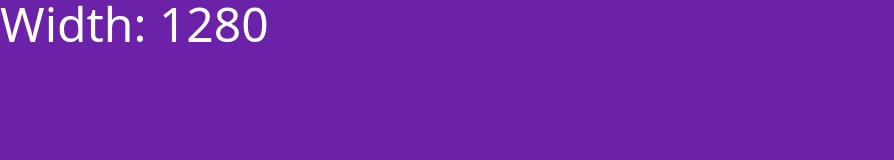
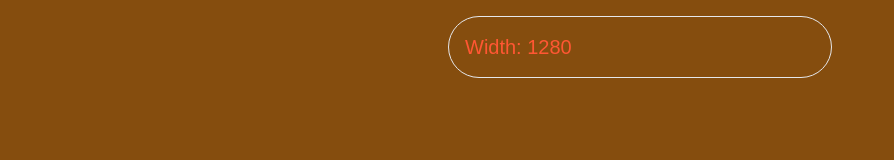
Before and after one commit to johnoneworks/udemy-tailwind-from-scratch, a plain HTML site: page tailwind-sandbox/17-customization/index.html in a window 1280 px wide. Shown: the whole page, without its empty margins (0-894 px from the left). Drawn offline with nearby package versions, Linux system fonts and the light colour scheme.

Commit message:
section 23

```diff
--- a/tailwind-sandbox/17-customization/index.html
+++ b/tailwind-sandbox/17-customization/index.html
@@ -5,14 +5,44 @@
     <meta http-equiv="X-UA-Compatible" content="IE=edge" />
     <meta name="viewport" content="width=device-width, initial-scale=1.0" />
     <script src="https://cdn.tailwindcss.com"></script>
+    <script>
+      tailwind.config = {
+        theme: {
+          screens: {
+            sm: "550px",
+            md: "800px",
+            lg: "1200px",
+            xl: "1440px",
+            },
+          fontFamily: {
+            sans: ["Graphik", "sans-serif"],
+            serif: ["Merriweather", "serif"],
+          },
+          extend: {
+            colors: {
+              primary: "#ff5733",
+              secondary: "fffc33",
+            },
+            spacing: {
+              6: "2.5rem",
+              128: "32rem",
+            },
+            borderRadius: {
+              "4xl": "2rem",
+            },
+          },
+        },
+      }
+    </script>
     <title>Customization</title>
   </head>
   <body
-    class="bg-black sm:bg-green-800 md:bg-primary lg:bg-yellow-800 xl:bg-purple-800 2xl:bg-orange-800"
+    class="bg-black sm:bg-green-800 md:bg-blue-300 lg:bg-yellow-800 xl:bg-purple-800 2xl:bg-orange-800"
   >
-    <h1 class="text-white text-xl md:text-3xl xl:text-5xl">
-      Tailwind is awesome
-    </h1>
+    <div class="border border-secondary p-4 mb-128 max-w-sm mx-auto mt-4 rounded-4xl">
+      <h1 class="text-primary text-xl"></h1>
+    </div>
+
 
     <script>
       function showBrowserWidth() {
```
